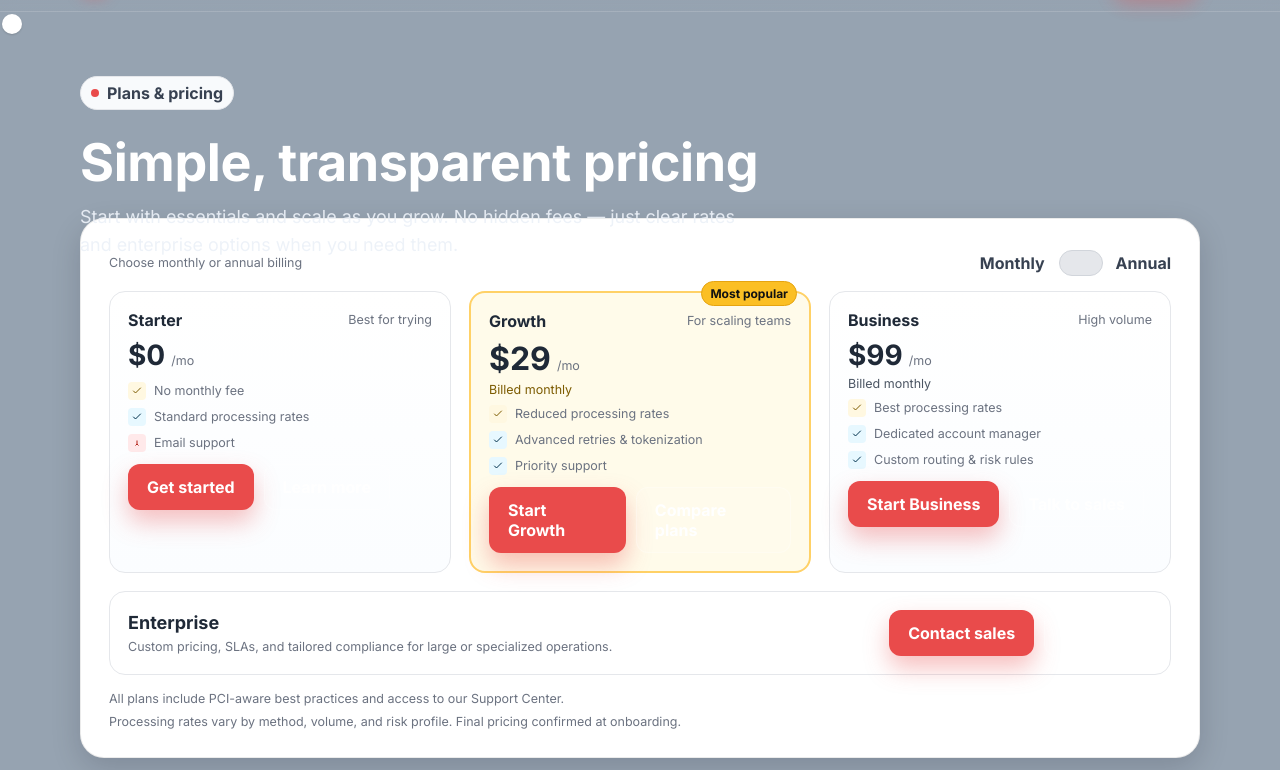
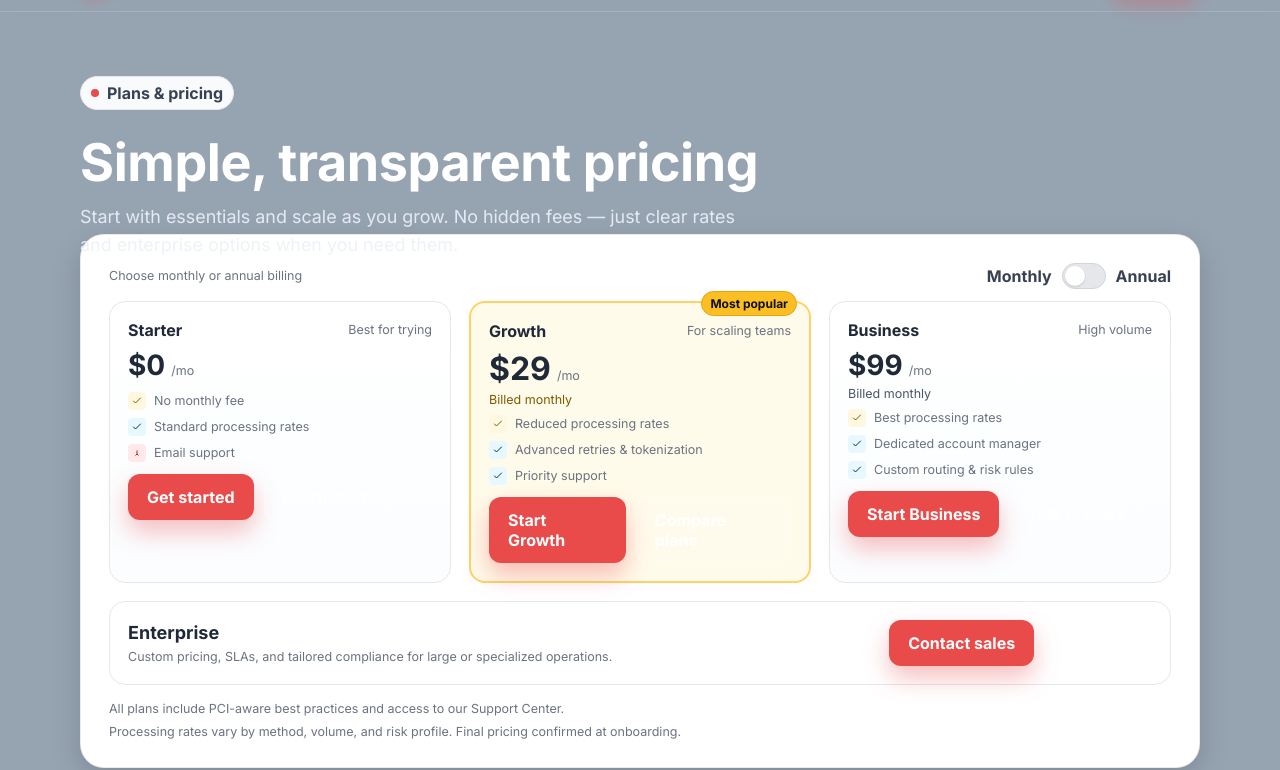
Before and after one commit to uksoldiers123-lab/Uniquity-Solutions, a plain HTML site: page pricing.html in a window 1280 px wide. Shown: the part 56-826 px from the top of the page. Drawn offline with Linux system fonts and the light colour scheme.

Commit message:
Update pricing.html

```diff
--- a/pricing.html
+++ b/pricing.html
@@ -7,8 +7,33 @@
   <link rel="preconnect" href="https://fonts.gstatic.com" crossorigin>
   <link href="https://fonts.googleapis.com/css2?family=Inter:wght@400;600;700&display=swap" rel="stylesheet">
   <link rel="stylesheet" href="styles.css?v=7">
+  <style>
+    /* Local fixes for Pricing page */
+    body.pricing .content-wrap{ margin-top:-48px; } /* reduce overlap from hero */
+    .billing-switch{
+      display:inline-flex; align-items:center; gap:10px; font-weight:700; color:#374151;
+      user-select:none; cursor:pointer;
+    }
+    .billing-switch input{
+      position:absolute; opacity:0; width:0; height:0; pointer-events:none;
+    }
+    .billing-switch .slider{
+      width:44px; height:26px; border-radius:999px; background:#e5e7eb;
+      border:1px solid #d1d5db; position:relative; display:inline-block; flex:0 0 auto;
+      transition: background .2s ease, border-color .2s ease;
+    }
+    .billing-switch .slider::after{
+      content:""; position:absolute; top:2px; left:2px; width:20px; height:20px;
+      background:#fff; border-radius:999px; box-shadow:0 1px 2px rgba(0,0,0,.15);
+      transition:left .2s ease;
+    }
+    .billing-switch input:checked + .slider{
+      background:#e94b4b; border-color:#d13f3f;
+    }
+    .billing-switch input:checked + .slider::after{ left:22px; }
+  </style>
 </head>
-<body>
+<body class="pricing">
   <!-- Navbar -->
   <nav class="nav" aria-label="Primary">
     <div class="container nav-inner">
@@ -86,12 +111,13 @@
     <!-- Pricing content -->
     <div class="content-wrap">
       <div class="container content">
-        <!-- Billing toggle -->
+        <!-- Billing toggle (fixed) -->
         <div style="display:flex; align-items:center; justify-content:space-between; gap:12px; margin-bottom:12px">
           <div class="svc-note">Choose monthly or annual billing</div>
-          <label style="display:inline-flex; align-items:center; gap:10px; font-weight:700; color:#374151;">
+          <label class="billing-switch">
             <span>Monthly</span>
-            <input id="billingToggle" type="checkbox" style="appearance:none; width:44px; height:26px; border-radius:999px; background:#e5e7eb; position:relative; outline:none; cursor:pointer; border:1px solid #d1d5db">
+            <input id="billingToggle" type="checkbox" />
+            <span class="slider" aria-hidden="true"></span>
             <span>Annual</span>
           </label>
         </div>
@@ -198,7 +224,7 @@
               </li>
               <li class="svc-note" style="display:flex; gap:8px; align-items:center">
                 <span style="width:18px; height:18px; border-radius:4px; background:#e7f8ff; display:grid; place-items:center;">
-                  <svg width="12" height="12" viewBox="0 0 24 24  " fill="none"><path d="M5 12l4 4L19 6" stroke="#00314d" stroke-width="2" stroke-linecap="round"/></svg>
+                  <svg width="12" height="12" viewBox="0 0 24 24" fill="none"><path d="M5 12l4 4L19 6" stroke="#00314d" stroke-width="2" stroke-linecap="round"/></svg>
                 </span>
                 Custom routing & risk rules
               </li>
@@ -250,7 +276,7 @@
 
   <script src="main.js?v=7" defer></script>
   <script>
-    // Simple monthly/annual toggle for prices
+    // Simple monthly/annual toggle (no absolute knob, fully CSS switch)
     const toggle = document.getElementById('billingToggle');
     const priceEls = document.querySelectorAll('[data-price]');
     const growthNote = document.getElementById('growthNote');
@@ -258,21 +284,12 @@
     const bizNote = document.getElementById('bizNote');
     const bizSuffix = document.getElementById('bizSuffix');
 
-    // Style the switch knob (minimal inline styling)
-    if (toggle) {
-      const knob = document.createElement('span');
-      knob.style.cssText = 'position:absolute; top:2px; left:2px; width:20px; height:20px; background:#fff; border-radius:999px; box-shadow:0 1px 2px rgba(0,0,0,.15); transition:left .2s ease';
-      toggle.parentElement.style.userSelect = 'none';
-      toggle.parentElement.style.cursor = 'pointer';
-      toggle.insertAdjacentElement('afterend', knob);
-
-      const setAnnual = (annual) => {
+    function setAnnual(annual){
       priceEls.forEach(el => {
         const m = el.getAttribute('data-month');
         const y = el.getAttribute('data-year');
-          el.textContent = annual && y ? y : m || '';
+        el.textContent = annual && y ? y : (m || '');
       });
-        // Notes/suffix changes for plans with billing
       if (growthNote && growthSuffix) {
         growthSuffix.textContent = annual ? '/yr' : '/mo';
         growthNote.textContent = annual ? 'Billed annually — save ~17%' : 'Billed monthly';
@@ -281,25 +298,10 @@
         bizSuffix.textContent = annual ? '/yr' : '/mo';
         bizNote.textContent = annual ? 'Billed annually — save ~17%' : 'Billed monthly';
       }
-        // Move knob
-        knob.style.left = annual ? '22px' : '2px';
-        // Color the switch
-        toggle.style.background = annual ? '#e94b4b' : '#e5e7eb';
-        toggle.style.borderColor = annual ? '#d13f3f' : '#d1d5db';
-      };
+    }
 
-      // Initialize
     setAnnual(false);
-
-      // Click anywhere on the label to toggle
-      toggle.parentElement.addEventListener('click', () => {
-        toggle.checked = !toggle.checked;
-        setAnnual(toggle.checked);
-      });
-
-      // Keyboard support on the input
-      toggle.addEventListener('change', () => setAnnual(toggle.checked));
-    }
+    toggle?.addEventListener('change', () => setAnnual(toggle.checked));
   </script>
 </body>
 </html>
```
Lines whose indentation alone changed are shown as unchanged.
